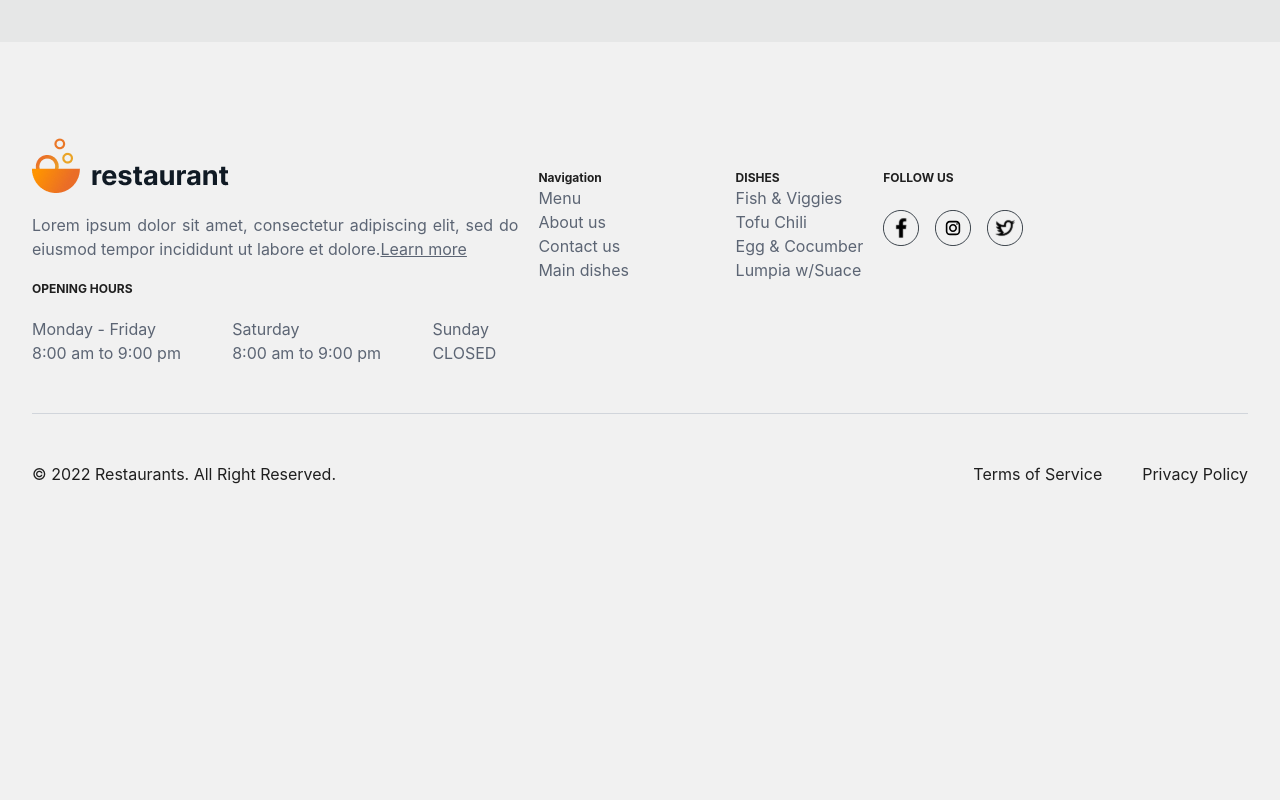
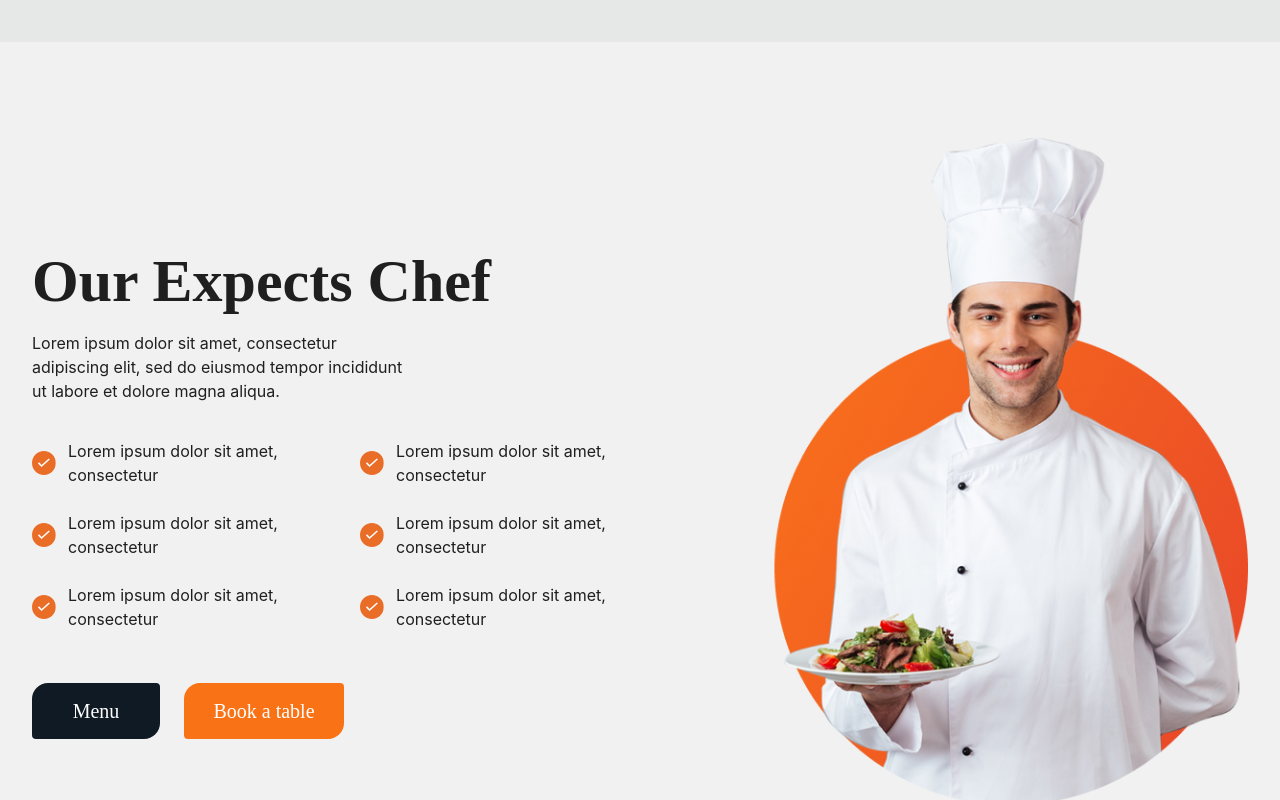
Before and after one commit to Borys-Mch/restaurant, a React (Vite) app: page / in a window 1280 px wide. Shown: the part 2560-3360 px from the top of the page. Before the commit the page ends 3046 px from the top, so only its background shows below. Built offline with nearby package versions, Linux system fonts and the light colour scheme.

Commit message:
Added Expects  Chef section

```diff
--- a/src/assets/index.js
+++ b/src/assets/index.js
@@ -9,6 +9,8 @@ import dish3 from "./dish3.svg";
 import dish4 from "./dish4.svg";
 import dish21 from "./dish21.svg";
 import dish5 from "./dish5.svg";
+import check from "./check.svg";
+import chef from "./chef.svg";
 import maskgroup from "./maskgroup.svg";
 
 export {
@@ -23,5 +25,7 @@ export {
   dish4,
   dish21,
   dish5,
+  check,
+  chef,
   maskgroup,
 };
--- /dev/null
+++ b/src/components/ExpectsChef.jsx
@@ -0,0 +1,54 @@
+import { check, chef } from "../assets";
+import BookButton from "./BookButton";
+import MenuButton from "./MenuButton";
+
+const ExpectsChef = () => {
+  return (
+    <div className="container flex md:flex-row flex-col-reverse pb-28">
+      <div className="flex flex-col justify-center md:w-[60%] w-full">
+        <h2 className="h2title text-left">Our Expects Chef</h2>
+        <p className="text-left max-w-sm pt-5">
+          Lorem ipsum dolor sit amet, consectetur adipiscing elit, sed do
+          eiusmod tempor incididunt ut labore et dolore magna aliqua.
+        </p>
+        <div className="flex flex-row">
+          <ul className="mt-6 mr-7">
+            <li className="flex flex-row py-3 max-w-[300px]">
+              <img src={check} alt="check" />
+              <p className="pl-3">Lorem ipsum dolor sit amet, consectetur</p>
+            </li>
+            <li className="flex flex-row py-3 max-w-[300px]">
+              <img src={check} alt="check" />
+              <p className="pl-3">Lorem ipsum dolor sit amet, consectetur</p>
+            </li>
+            <li className="flex flex-row py-3 max-w-[300px]">
+              <img src={check} alt="check" />
+              <p className="pl-3">Lorem ipsum dolor sit amet, consectetur</p>
+            </li>
+          </ul>
+          <ul className="mt-6 mr-7">
+            <li className="flex flex-row py-3 max-w-[300px]">
+              <img src={check} alt="check" />
+              <p className="pl-3">Lorem ipsum dolor sit amet, consectetur</p>
+            </li>
+            <li className="flex flex-row py-3 max-w-[300px]">
+              <img src={check} alt="check" />
+              <p className="pl-3">Lorem ipsum dolor sit amet, consectetur</p>
+            </li>
+            <li className="flex flex-row py-3 max-w-[300px]">
+              <img src={check} alt="check" />
+              <p className="pl-3">Lorem ipsum dolor sit amet, consectetur</p>
+            </li>
+          </ul>
+        </div>
+        <div className="flex flex-row justify-start pt-10">
+          <MenuButton />
+          <BookButton className="h-14" />
+        </div>
+      </div>
+      <img src={chef} alt="chef" className="md:w-[40%] w-full md:pt-0 pb-12" />
+    </div>
+  );
+};
+
+export default ExpectsChef;
--- a/src/index.css
+++ b/src/index.css
@@ -21,6 +21,6 @@ body {
         @apply text-xs font-bold text-left
     }
     .h2title {
-        @apply text-6xl font-david font-bold
+        @apply md:text-6xl text-4xl font-david font-bold
     }
 }
--- a/src/pages/Home.jsx
+++ b/src/pages/Home.jsx
@@ -1,4 +1,5 @@
 import Baner from "../components/Baner";
+import ExpectsChef from "../components/ExpectsChef";
 import SpecialDishes from "../components/SpecialDishes";
 
 const Home = () => {
@@ -6,6 +7,7 @@ const Home = () => {
     <div>
       <Baner />
       <SpecialDishes />
+      <ExpectsChef />
     </div>
   );
 };
```
Also changed, not shown: src/assets/check.svg (added), src/assets/chef.svg (added).
